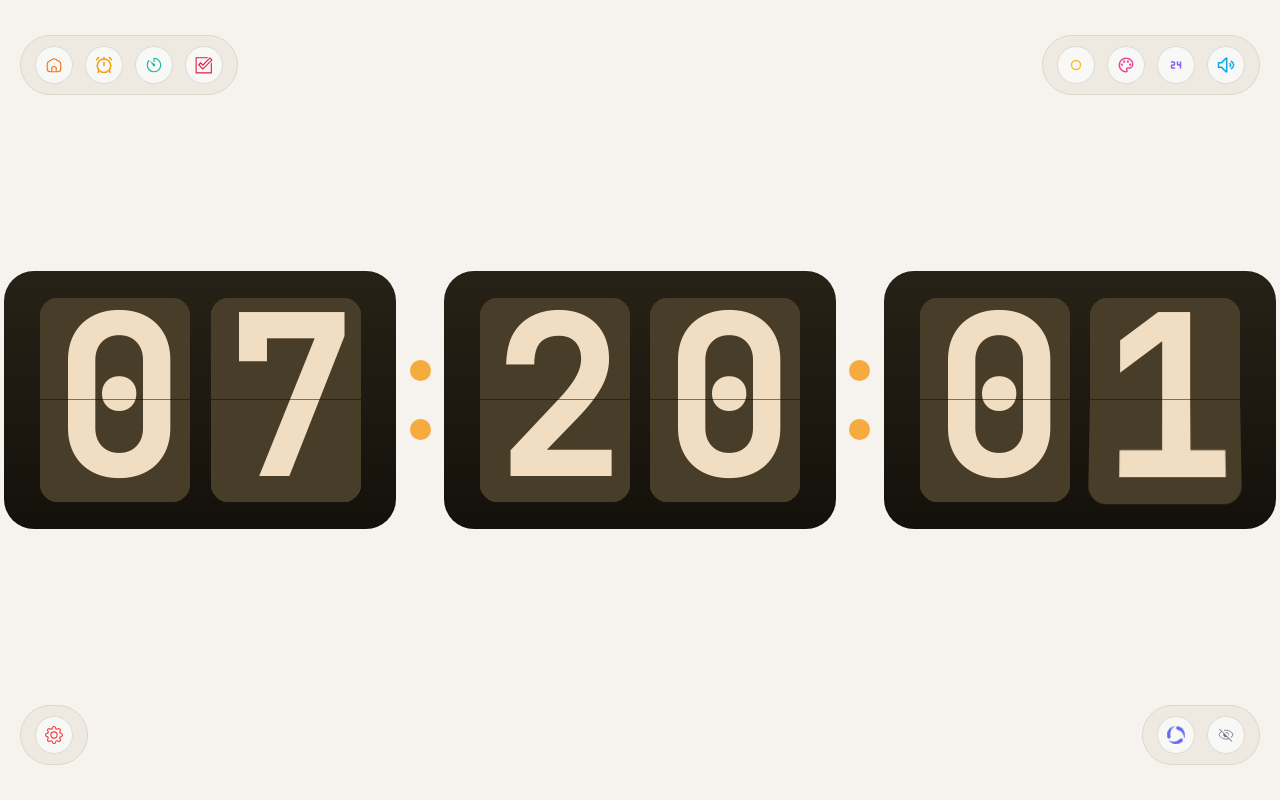
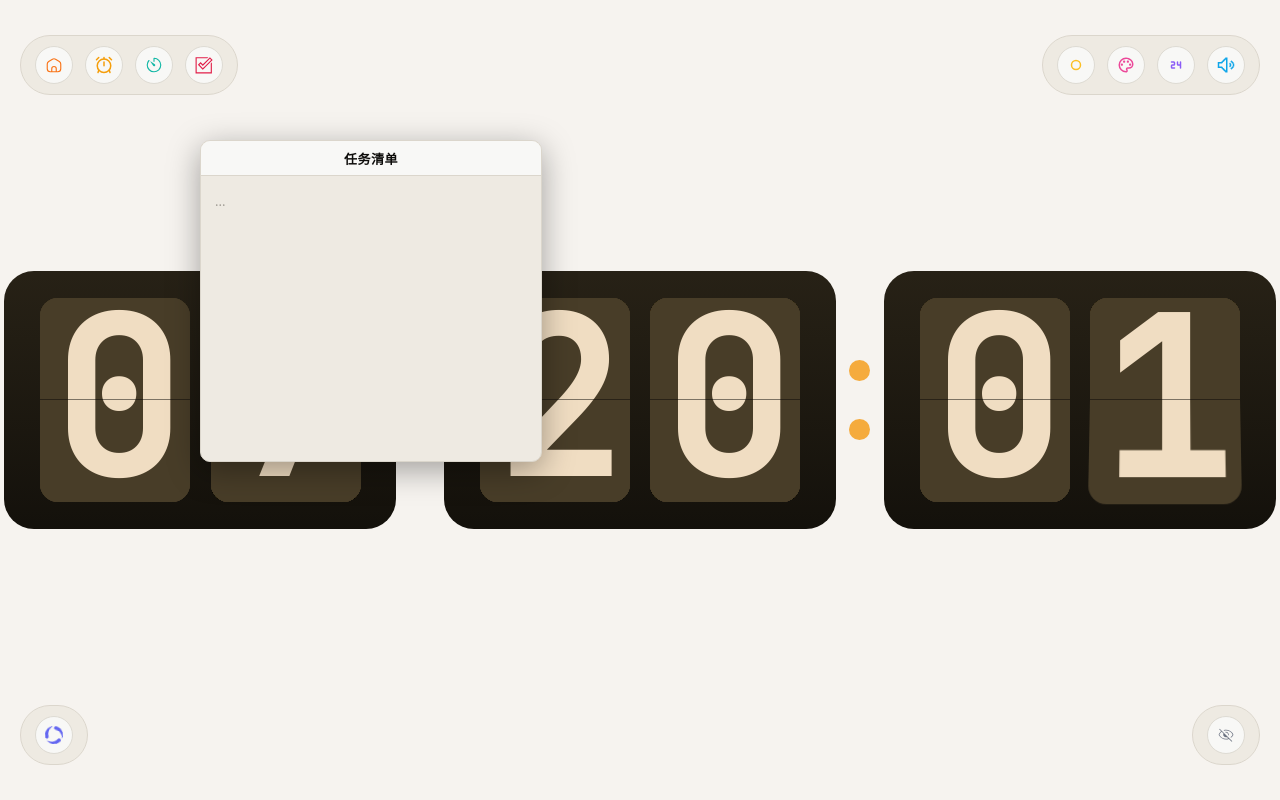
Before and after one commit to bimomid/Flip-Clock, a Vue app: page / in a window 1280 px wide. Both pictures are taken after a click on the button 204 px from the left and 65 px from the top of the page. Built offline with nearby package versions, Linux system fonts and the light colour scheme; the HTML template or start-up script is replaced by a standard one.

Commit message:
feat: :sparkles: 新增任务列表

```diff
--- a/src/components/IconsConfig.vue
+++ b/src/components/IconsConfig.vue
@@ -12,12 +12,12 @@ import { useSoundToggleStore } from "@/stores/SoundToggle";
 import { useIconsLayoutStore } from "@/stores/IconsLayout";
 import { useFocusTimerStore } from "@/stores/FocusTimer";
 import { useCountClockStore } from "@/stores/CountClock";
+import { useTaskStore } from "@/stores/TaskWindow";
 import darkSvg from "@/assets/svg/Model-Dark.svg?raw";
 import lightSvg from "@/assets/svg/Model-Light.svg?raw";
 import time24Svg from "@/assets/svg/Model-24.svg?raw";
 import time12Svg from "@/assets/svg/Model-12.svg?raw";
 import paletteSvg from "@/assets/svg/Model-Palette.svg?raw";
-import settingsSvg from "@/assets/svg/Model-Settings.svg?raw";
 import loadingSvg from "@/assets/svg/Model-Loading.svg?raw";
 import soundOnSvg from "@/assets/svg/Model-SoundOn.svg?raw";
 import soundMuteSvg from "@/assets/svg/Model-SoundMute.svg?raw";
@@ -35,8 +35,8 @@ export const manualIconOverride = ref(false);
 export const defaultLayout: Record<DockPosition, string[]> = {
   "top-left": ["home", "alarm-clock", "count-clock", "tasks"],
   "top-right": ["theme", "palette", "time-format", "sound"],
-  "bottom-left": ["settings"],
-  "bottom-right": ["loading", "visibility"],
+  "bottom-left": ["loading"],
+  "bottom-right": ["visibility"],
   top: [],
   bottom: [],
 };
@@ -47,6 +47,7 @@ const soundStore = useSoundToggleStore();
 const layoutStore = useIconsLayoutStore();
 const focusTimerStore = useFocusTimerStore();
 const countClockStore = useCountClockStore();
+const taskStore = useTaskStore();
 
 let lastFocusToggle = 0;
 
@@ -106,10 +107,6 @@ export const iconConfigMap: Record<string, IconConfig> = {
     ),
     onClick: () => soundStore.toggle(),
   },
-  settings: {
-    svg: settingsSvg,
-    color: "var(--theme-icon-settings)",
-  },
   loading: {
     svg: loadingSvg,
     color: "var(--theme-icon-loading)",
@@ -154,6 +151,7 @@ export const iconConfigMap: Record<string, IconConfig> = {
   tasks: {
     svg: tasksSvg,
     color: "var(--theme-icon-tasks)",
+    onClick: () => taskStore.toggleVisibility(),
   },
   visibility: {
     svg: () => (isIconsHidden.value ? hideSvg : displaySvg),
@@ -188,7 +186,6 @@ onMounted(() => {
   --theme-icon-palette: #ec4899;
   --theme-icon-time-12: #10b981;
   --theme-icon-time-24: #8b5cf6;
-  --theme-icon-settings: #ef4444;
   --theme-icon-loading: #6366f1;
   --theme-icon-sound-on: #0ea5e9;
   --theme-icon-sound-mute: #9ca3af;
--- /dev/null
+++ b/src/components/TaskWindow.vue
@@ -0,0 +1,216 @@
+<template>
+  <div
+    v-if="store.isVisible"
+    class="task-window"
+    :class="{ 'is-dragging': isDragging, 'is-resizing': isResizing }"
+    :style="{
+      left: store.x + 'px',
+      top: store.y + 'px',
+      width: store.width + 'px',
+      height: store.height + 'px',
+    }"
+  >
+    <div class="task-titlebar" @mousedown="onDragStart">
+      <span class="task-titlebar-text">任务清单</span>
+    </div>
+    <textarea v-model="store.content" class="task-textarea" placeholder="..." spellcheck="false" />
+    <div class="resize-handle resize-r" @mousedown="onResizeStart($event, 'r')" />
+    <div class="resize-handle resize-b" @mousedown="onResizeStart($event, 'b')" />
+    <div class="resize-handle resize-br" @mousedown="onResizeStart($event, 'br')" />
+  </div>
+</template>
+
+<script setup lang="ts">
+import { ref, onMounted } from "vue";
+import { useTaskStore } from "@/stores/TaskWindow";
+
+const store = useTaskStore();
+
+const MIN_W = 220;
+const MIN_H = 160;
+
+// -- drag ------------------------------------------------------------
+const isDragging = ref(false);
+let dsx = 0;
+let dsy = 0;
+let wsx = 0;
+let wsy = 0;
+
+function onDragStart(e: MouseEvent) {
+  isDragging.value = true;
+  dsx = e.clientX;
+  dsy = e.clientY;
+  wsx = store.x;
+  wsy = store.y;
+  document.addEventListener("mousemove", onDragMove);
+  document.addEventListener("mouseup", onDragEnd);
+}
+
+function onDragMove(e: MouseEvent) {
+  const nx = wsx + (e.clientX - dsx);
+  const ny = wsy + (e.clientY - dsy);
+  const maxX = window.innerWidth - store.width;
+  const maxY = window.innerHeight - 20;
+  store.x = Math.max(0, Math.min(nx, maxX));
+  store.y = Math.max(0, Math.min(ny, maxY));
+}
+
+function onDragEnd() {
+  isDragging.value = false;
+  document.removeEventListener("mousemove", onDragMove);
+  document.removeEventListener("mouseup", onDragEnd);
+}
+
+// -- resize ----------------------------------------------------------
+type ResizeDir = "r" | "b" | "br";
+const isResizing = ref(false);
+let rdir: ResizeDir | null = null;
+let rsx = 0;
+let rsy = 0;
+let rsw = 0;
+let rsh = 0;
+
+function onResizeStart(e: MouseEvent, dir: ResizeDir) {
+  e.preventDefault();
+  isResizing.value = true;
+  rdir = dir;
+  rsx = e.clientX;
+  rsy = e.clientY;
+  rsw = store.width;
+  rsh = store.height;
+  document.addEventListener("mousemove", onResizeMove);
+  document.addEventListener("mouseup", onResizeEnd);
+}
+
+function onResizeMove(e: MouseEvent) {
+  const dx = e.clientX - rsx;
+  const dy = e.clientY - rsy;
+  if (rdir === "r" || rdir === "br") {
+    store.width = Math.max(MIN_W, rsw + dx);
+  }
+  if (rdir === "b" || rdir === "br") {
+    store.height = Math.max(MIN_H, rsh + dy);
+  }
+}
+
+function onResizeEnd() {
+  isResizing.value = false;
+  rdir = null;
+  document.removeEventListener("mousemove", onResizeMove);
+  document.removeEventListener("mouseup", onResizeEnd);
+}
+
+// -- clamp on mount ---------------------------------------------------
+onMounted(() => {
+  store.x = Math.max(0, Math.min(store.x, window.innerWidth - store.width));
+  store.y = Math.max(0, Math.min(store.y, window.innerHeight - 80));
+});
+</script>
+
+<style scoped>
+.task-window {
+  position: fixed;
+  z-index: 600;
+  display: flex;
+  flex-direction: column;
+  min-width: v-bind("MIN_W + 'px'");
+  min-height: v-bind("MIN_H + 'px'");
+  overflow: hidden;
+  background: var(--dock-bg);
+  border: 1px solid var(--dock-border);
+  border-radius: 10px;
+  box-shadow: 0 8px 32px hsl(0deg 0% 0% / 35%);
+}
+
+.task-titlebar {
+  display: flex;
+  flex-shrink: 0;
+  align-items: center;
+  justify-content: center;
+  height: 34px;
+  padding: 0 14px;
+  cursor: move;
+  user-select: none;
+  background: var(--dock-item-bg);
+  border-bottom: 1px solid var(--dock-border);
+}
+
+.task-titlebar-text {
+  font-size: 13px;
+  font-weight: 600;
+  color: var(--app-text);
+  letter-spacing: 0.04em;
+}
+
+.task-textarea {
+  flex: 1;
+  width: 100%;
+  padding: 14px;
+  font-family: inherit;
+  font-size: 14px;
+  line-height: 1.7;
+  color: var(--app-text);
+  resize: none;
+  outline: none;
+  background: transparent;
+  border: none;
+}
+
+.task-textarea::placeholder {
+  color: var(--dock-item-color);
+  opacity: 0.5;
+}
+
+.task-textarea::-webkit-scrollbar {
+  width: 6px;
+}
+
+.task-textarea::-webkit-scrollbar-track {
+  background: transparent;
+}
+
+.task-textarea::-webkit-scrollbar-thumb {
+  background: var(--dock-border);
+  border-radius: 3px;
+}
+
+.is-dragging .task-textarea,
+.is-resizing .task-textarea {
+  pointer-events: none;
+}
+
+.is-dragging,
+.is-resizing {
+  user-select: none;
+}
+
+/* resize handles */
+.resize-handle {
+  position: absolute;
+  z-index: 10;
+}
+
+.resize-r {
+  top: 0;
+  right: 0;
+  width: 6px;
+  height: 100%;
+  cursor: ew-resize;
+}
+
+.resize-b {
+  bottom: 0;
+  left: 0;
+  width: 100%;
+  height: 6px;
+  cursor: ns-resize;
+}
+
+.resize-br {
+  right: 0;
+  bottom: 0;
+  width: 14px;
+  height: 14px;
+  cursor: nwse-resize;
+}
+</style>
--- a/src/layouts/HomePage.vue
+++ b/src/layouts/HomePage.vue
@@ -17,6 +17,7 @@
       </Transition>
     </div>
     <PanelPalette />
+    <TaskWindow />
   </main>
 </template>
 
@@ -28,6 +29,7 @@ import CountClock from "@/components/CountClock.vue";
 import IconsConfig, { isIconsHidden, manualIconOverride } from "@/components/IconsConfig.vue";
 import DockRow from "@/components/DockRow.vue";
 import PanelPalette from "@/components/PanelPalette.vue";
+import TaskWindow from "@/components/TaskWindow.vue";
 import { useFocusTimerStore } from "@/stores/FocusTimer";
 import { useCountClockStore } from "@/stores/CountClock";
 import { useIconsLayoutStore } from "@/stores/IconsLayout";
--- /dev/null
+++ b/src/stores/TaskWindow.ts
@@ -0,0 +1,34 @@
+import { ref } from "vue";
+import { defineStore } from "pinia";
+
+export const useTaskStore = defineStore(
+  "taskWindow",
+  () => {
+    const isVisible = ref(false);
+    const x = ref(200);
+    const y = ref(140);
+    const width = ref(340);
+    const height = ref(320);
+    const content = ref("");
+
+    function toggleVisibility() {
+      isVisible.value = !isVisible.value;
+    }
+
+    return {
+      isVisible,
+      x,
+      y,
+      width,
+      height,
+      content,
+      toggleVisibility,
+    };
+  },
+  {
+    persist: {
+      key: "flip-clock-tasks-v1",
+      pick: ["x", "y", "width", "height", "content"],
+    },
+  }
+);
```
Also changed, not shown: 1 other file (tests, documents, lock files or other folders).
